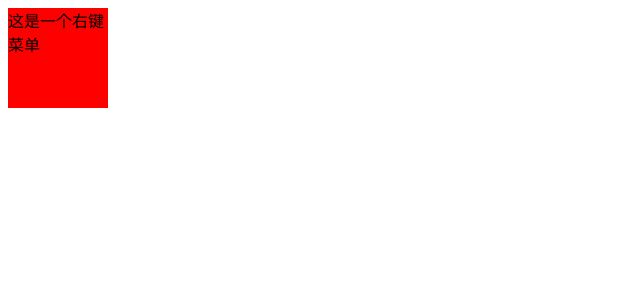
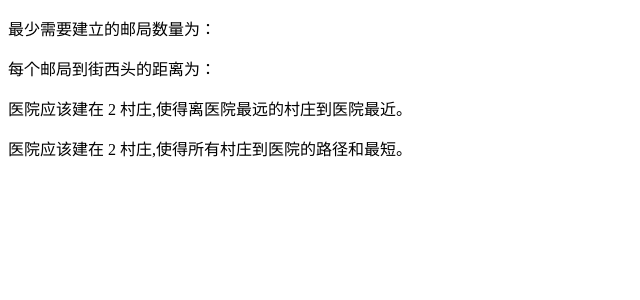
Before and after one commit to whatdfjslfjldks/vue-componentization, a Vue app in the folder vueComponentization/: page / in a window 1280 px wide. Shown: the top 300 px of the page, without its empty margins (0-640 px from the left). Built offline with nearby package versions, Linux system fonts and the light colour scheme.

Commit message:
feat:贪心算法实验，1-3题

```diff
--- a/vueComponentization/src/App.vue
+++ b/vueComponentization/src/App.vue
@@ -1,16 +1,48 @@
 <template>
-<ContextMenu :menu="[
+<!-- <ContextMenu :menu="[
   {label:'test1'},
   {label:'test2'},
   {label:'test3'},
   {label:'test4'}
   ]" @menu-item-clicked="handleMenuItemClicked">
 <div class="test">这是一个右键菜单</div>
-</ContextMenu>
+</ContextMenu> -->
+  <div v-if="result">
+    <p>最少需要建立的邮局数量为：{{ result.numOfPosts }}</p>
+    <p>每个邮局到街西头的距离为：</p>
+    <ul>
+      <li v-for="(distance, index) in result.postLocations" :key="index">{{ distance }}</li>
+    </ul>
+  </div>
+  <div v-if="result">
+<p>医院应该建在 {{ result.hospital }} 村庄,使得离医院最远的村庄到医院最近。</p>
+<p>医院应该建在 {{ result.home }} 村庄,使得所有村庄到医院的路径和最短。</p>
+  </div>
 </template>
+
 <script>
 import ContextMenu from "./components/ContextMenu.vue";
+import {subjectPost} from "./utils/subjectPost.js";
+import {subjectDoctor} from "./utils/subjectDoctor.js";
+const MAX=Infinity;//正无穷大
 export default{
+  data(){
+    return{
+      n:3,
+      H:[1000,1500,3500],
+      matrix:[
+    [0, MAX, 3],
+    [MAX, 0, 2],
+    [3, 2, 0]
+]
+    }
+  },
+  computed:{
+    result() {
+      // return subjectPost(this.n, this.H); //题目一：最佳邮局设置问题
+      return subjectDoctor(this.matrix);//题目二、三：医院设置问题1、2
+    }
+  },
   methods: {
   handleMenuItemClicked(selectedContent) {
     // 在这里获取到选中的内容，可以对其进行进一步处理
@@ -28,4 +60,4 @@ export default{
   height: 100px;
   background-color: red;
 }
-</style>
+</style>./utils/subjectDoctor.js
--- /dev/null
+++ b/vueComponentization/src/utils/subjectDoctor.js
@@ -0,0 +1,81 @@
+//对于无向矩阵 n*n，n为顶点数
+//难点一：如何表示无向加权图？二维数组(邻接矩阵matrix），a[2][1]=3 a[1][2]=3
+//如何表示不相连？用MAX表示，但是有个问题，会混淆两点之间不想连和点自身的环，所以最后决定自己到自己为0，其他不想连为MAX
+export function subjectDoctor(matrix) {
+    const n = matrix.length; // 村庄数量
+// console.log(n);
+    // 初始化最短路径矩阵
+    const shortestPaths = [];
+    for (let i = 0; i < n; i++) {
+        shortestPaths[i] = matrix[i].slice(); // 拷贝邻接矩阵
+    }
+    // console.log(shortestPaths);
+    // 使用 Floyd-Warshall 算法计算最短路径  用于计算图中任意两个顶点之间的最短路径
+    //首节点 中转节点 末节点
+    for (let k = 0; k < n; k++) {
+        for (let i = 0; i < n; i++) {
+            for (let j = 0; j < n; j++) {
+                if (i !== j && shortestPaths[i][k] + shortestPaths[k][j] < shortestPaths[i][j]) { //注意自己到自己不应该被赋值 i!==j
+                    shortestPaths[i][j] = shortestPaths[i][k] + shortestPaths[k][j];
+                }
+            }
+        }
+    }
+
+
+//此时经过Floyd算法后，邻接矩阵shortestPaths[i][j]已经可以表示从i到j的最短路径
+console.log(shortestPaths)
+
+// ------------------------------------------------------- 通用代码-------------------------------------------------------
+
+//--------------------------------------------------1-------------------------------------
+ // 找出最远村庄到医院的距离
+ const distancesToHospital = [];
+ for (let i = 0; i < n; i++) {
+     let minDistance=0;
+     for (let j = 0; j < n; j++) {
+         if (shortestPaths[i][j] > minDistance) {
+             minDistance = shortestPaths[i][j];
+         }
+     }
+     distancesToHospital.push(minDistance);
+ }
+//  console.log(distancesToHospital);
+
+ // 选择最短的距离的村庄作为医院位置
+ let hospital = Infinity;
+ let min = distancesToHospital[0];
+ for (let i = 1; i < n; i++) {
+     if (distancesToHospital[i] < min) {
+         hospital = i;
+         min = distancesToHospital[i];
+     }
+ }
+//  console.log(hospital);
+//-----------------------------------------------2-------------------------------------------
+    // 遍历每个村庄，计算到其他所有村庄的最短路径之和
+    const minTotalDistance = Array(n).fill(0);
+    for (let i = 0; i < n; i++) {
+        for (let j = 0; j < n; j++) {
+            minTotalDistance[i] += shortestPaths[i][j];
+        }
+    }
+    // console.log(minTotalDistance);
+
+    // 选择最小的最短路径之和作为医院的位置
+    let home = 0;
+    let minDistance = minTotalDistance[0];
+    for (let i = 1; i < n; i++) {
+        if (minTotalDistance[i] < minDistance) {
+            home = i;
+            minDistance = minTotalDistance[i];
+        }
+    }
+    // console.log(minDistance);
+    // console.log(home);
+
+    return {
+        hospital,
+        home
+    }; // 返回医院的位置（村庄编号）
+}
--- /dev/null
+++ b/vueComponentization/src/utils/subjectPost.js
@@ -0,0 +1,26 @@
+export function subjectPost(n, H) {
+    const postLocations = []; // 存储每个邮局的位置
+    let numOfPosts = 0; // 记录邮局的数量
+    let p=[];
+     p[0] = H[0]+1000; // 初始化第一个邮局的位置
+    // 从第二户人家开始遍历，如果当前房子距离第一个房子超过1000米，就要在前一个房子建立一个邮局
+    for (let i =1; i <n; i++) {
+        // 如果当前房子距离上一个建立的邮局的距离超过1000米
+        // console.log(H[i])
+        if (H[i] - p[numOfPosts] > 1000) {
+            postLocations.push(p[numOfPosts]);
+            numOfPosts++; // 邮局数量加一
+            p[numOfPosts] = H[i]+1000; // 更新当前房子加1000为邮局位置
+        }
+    }
+    if(p[numOfPosts]>H[n-1]){ //如果最后一个邮局位置超出了最后一个房子，那改成最后一个房子的位置
+        postLocations.push(H[n-1]);
+        numOfPosts++;
+    }
+
+    // 返回结果
+    return {
+        numOfPosts,
+        postLocations
+    };
+}
```
Also changed, not shown: 2 other files (tests, documents, lock files or other folders).
